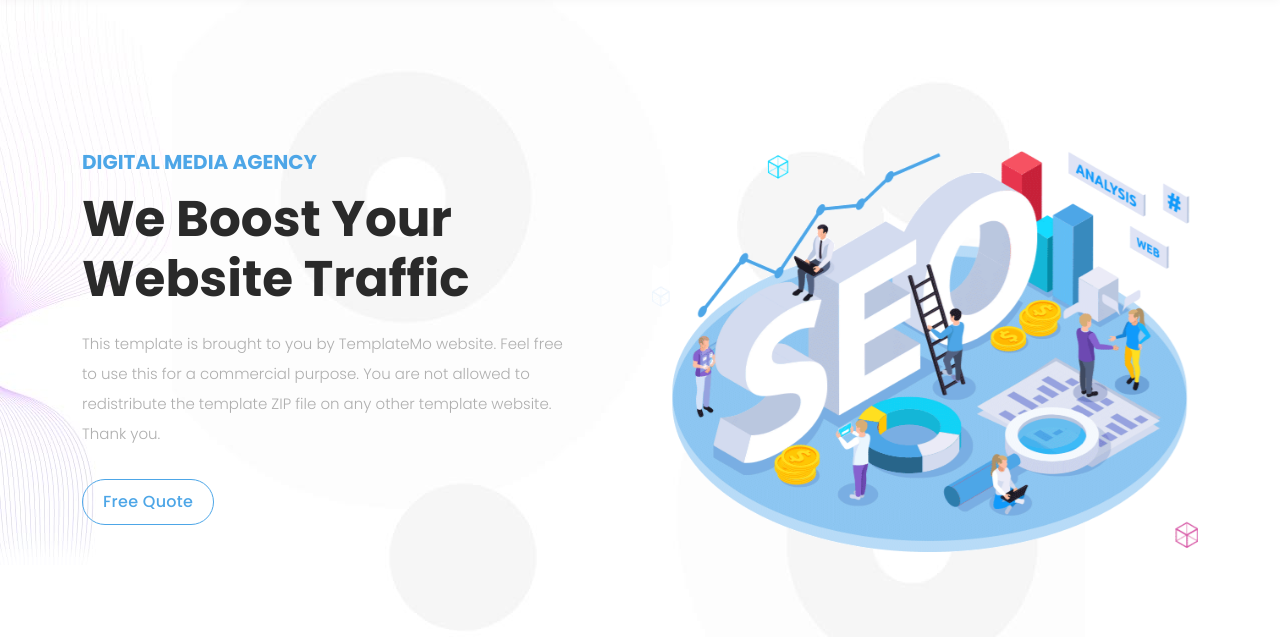
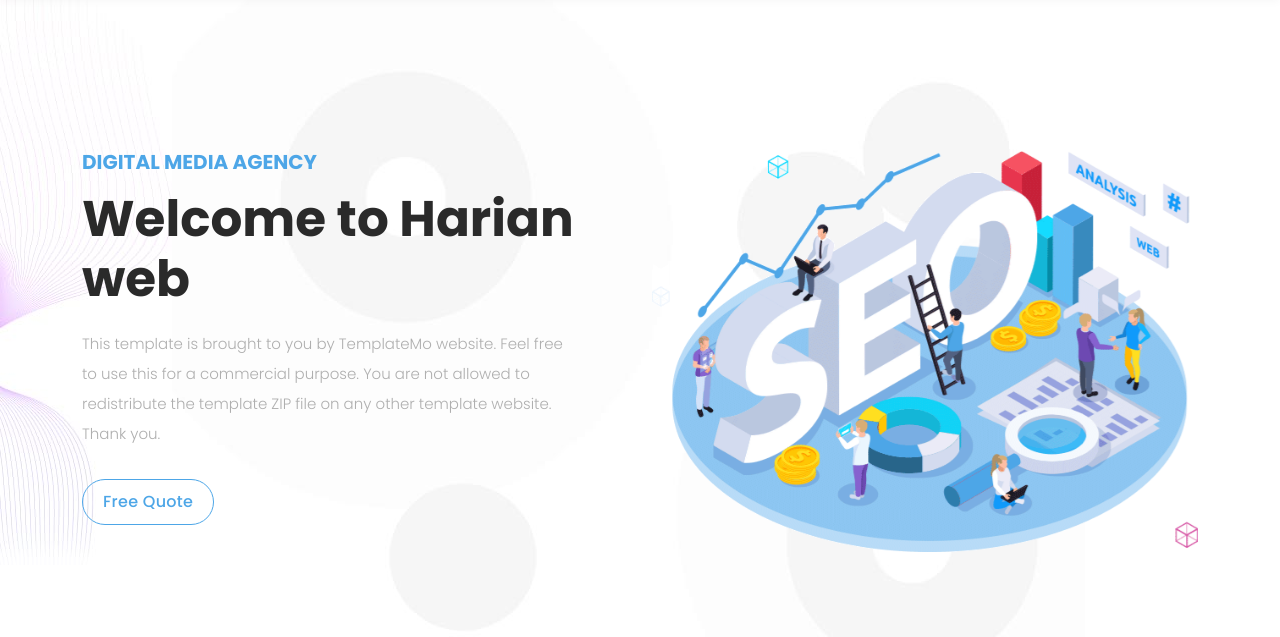
Before and after one commit to HarianM/PrimeraWeb, a plain HTML site: page public/index.html in a window 1280 px wide. Shown: the part 163-800 px from the top of the page. Drawn offline with Linux system fonts and the light colour scheme.

Commit message:
index web

```diff
--- a/public/index.html
+++ b/public/index.html
@@ -111,7 +111,7 @@ https://templatemo.com/tm-568-digimedia
                 <div class="row">
                   <div class="col-lg-12">
                     <h6>Digital Media Agency</h6>
-                    <h2>We Boost Your Website Traffic</h2>
+                    <h2>Welcome to Harian web</h2>
                     <p>This template is brought to you by TemplateMo website. Feel free to use this for a commercial purpose. You are not allowed to redistribute the template ZIP file on any other template website. Thank you.</p>
                   </div>
                   <div class="col-lg-12">
```
